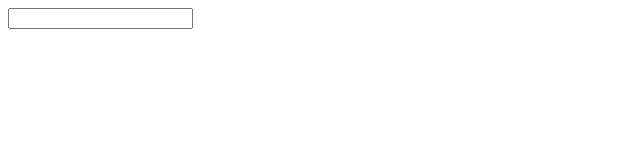
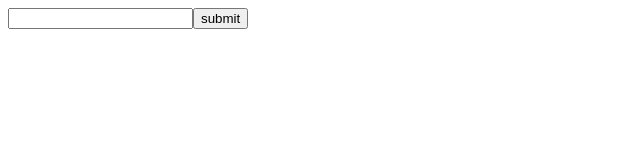
Before and after one commit to Jdowdy9k/Hacker-News, a React (Create React App) app: page / in a window 1280 px wide. Shown: the top 160 px of the page, without its empty margins (0-640 px from the left). Built offline with nearby package versions, Linux system fonts and the light colour scheme.

Commit message:
got search to fire on button press, doesn't see the input yet though

```diff
--- a/package.json
+++ b/package.json
@@ -13,6 +13,7 @@
     "react-redux": "^7.2.1",
     "react-scripts": "3.4.3",
     "redux": "^4.0.5",
+    "redux-devtools-extension": "^2.13.8",
     "redux-saga": "^1.1.3"
   },
   "scripts": {
--- a/src/components/Results/Result.js
+++ b/src/components/Results/Result.js
@@ -1,7 +1,6 @@
 import React from 'react';
 
 function Result({ result }) {
-    console.log(result.toJS()._highlightResults);
     return (
         <>
            <div>
--- a/src/components/Search/action.js
+++ b/src/components/Search/action.js
@@ -9,3 +9,8 @@ export const setSearchResults = results => ({
     type: types.setSearchResults,
     results
 });
+
+export const addSearchResults = saveResults => ({
+    type: types.addSearchResults,
+    saveResults
+})
--- a/src/components/Search/index.js
+++ b/src/components/Search/index.js
@@ -2,24 +2,32 @@ import React from 'react';
 import { connect } from 'react-redux';
 import { getSearchResults } from './action';
 
+
 function Search(props) {
    console.log(props);
     return (
-        <div>
-            <input onChange={ e => onInputChange(e, props) }/>
-
-        </div>
+        <form onSubmit={ e => fireSearch(e, props) }>
+            <input type="text"/>
+            <button type="submit" value="submit" key="submit">submit</button>
+        </form>
     )
 }
 
-async function onInputChange(e, props) {
+function fireSearch(e, props) {
+    e.preventDefault()
     if (e.target.value.trim() !== "") {
         props.getSearchResults(e.target.value);
     }
 }
 
+//function handleSubmit (e, props){
+//    onInputChange()
+//}
+
+
 const mapDispatchToProps = {
     getSearchResults
 };
 
+
 export default connect(null, mapDispatchToProps)(Search);
--- a/src/components/Search/redux/SearchSaga.js
+++ b/src/components/Search/redux/SearchSaga.js
@@ -1,5 +1,5 @@
 import types from '../types'
-import { takeLatest, put } from 'redux-saga/effects';
+import { takeLatest, put, takeLeading } from 'redux-saga/effects';
 import { setSearchResults } from '../action';
 import axios from 'axios';
 
@@ -17,4 +17,6 @@ function* watchSearch() {
     yield takeLatest(types.watchGetSearchResults, setSearch)
 }
 
+
+
 export default watchSearch;
--- a/src/store/createStore.js
+++ b/src/store/createStore.js
@@ -2,14 +2,16 @@ import { createStore, applyMiddleware } from 'redux';
 import createSagaMiddleware from 'redux-saga';
 import RootReducer from './rootReducer';
 import RootSaga from './rootSaga';
+import { composeWithDevTools } from 'redux-devtools-extension';
 
 
 const sagaMiddleware = createSagaMiddleware();
 
 const store = createStore(
     RootReducer,
-    applyMiddleware(sagaMiddleware));
-
+    composeWithDevTools(
+        applyMiddleware(sagaMiddleware)
+    ))
 sagaMiddleware.run(RootSaga);
 
 export default store;
```
Also changed, not shown: 1 other file (tests, documents, lock files or other folders).
